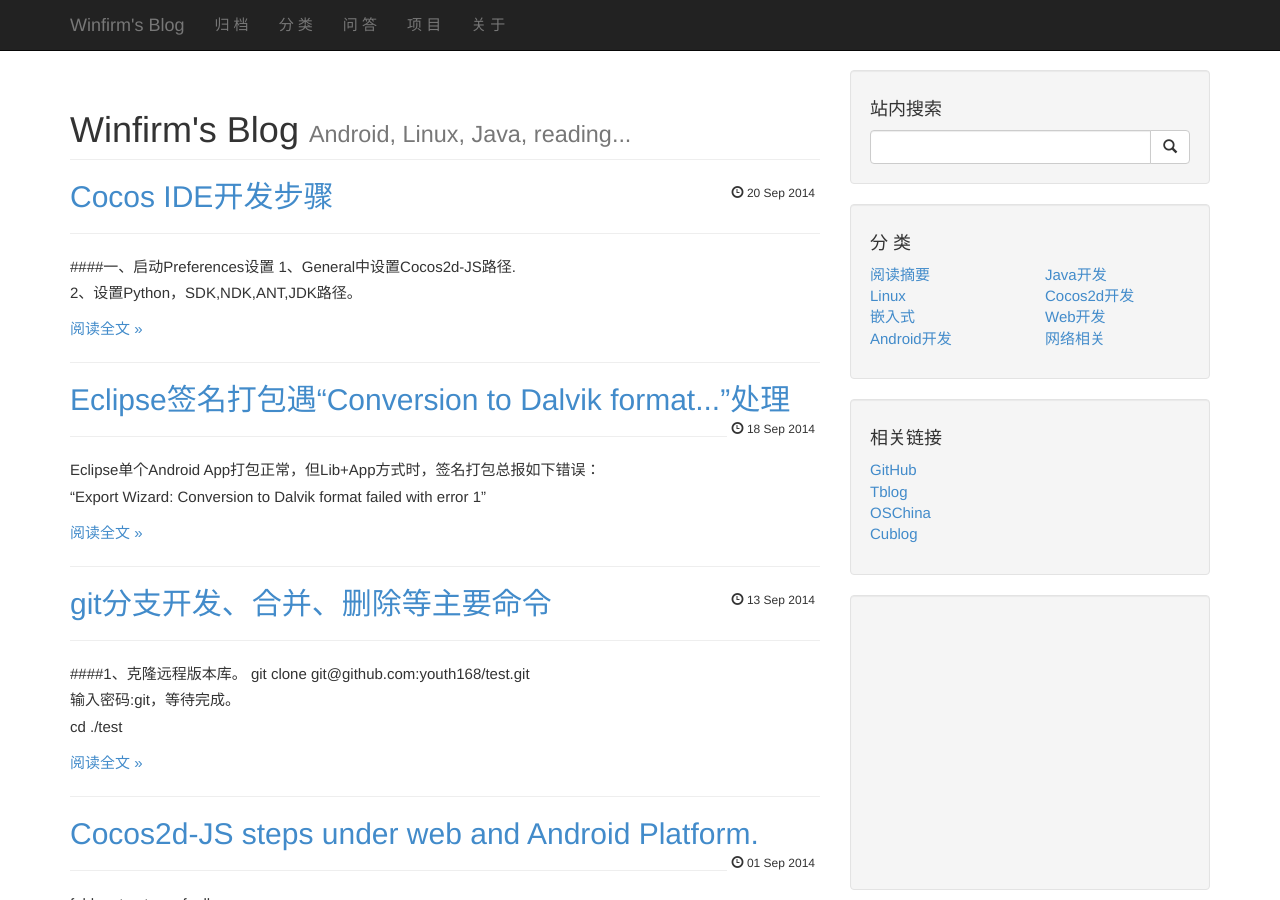
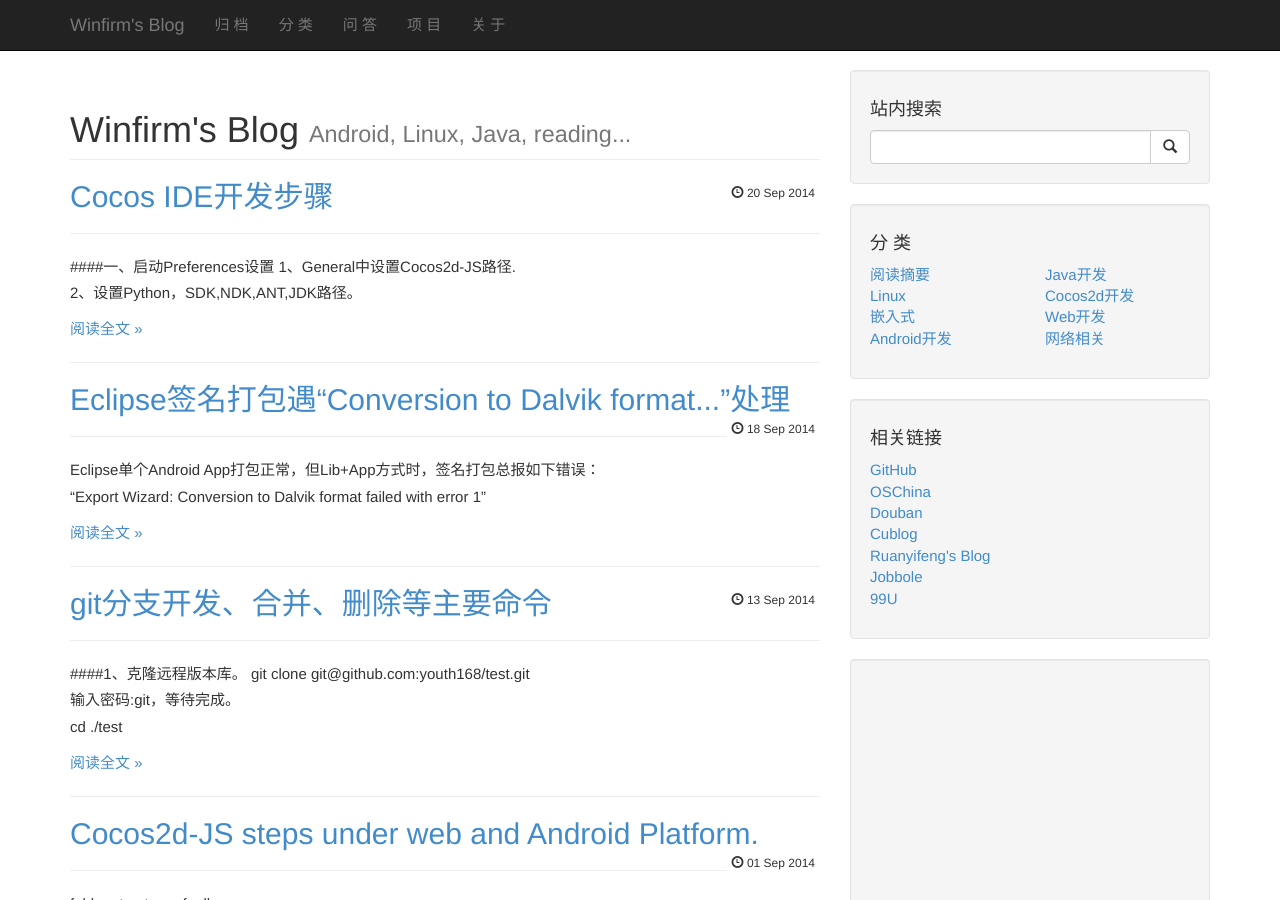
Before and after one commit to wdyggh/wdyggh.github.com, a Jekyll site: the page built from index.html, in a window 1280 px wide and 900 px high. Built offline with Jekyll 4.4.1, drawn with Linux system fonts in a browser that asks for light colours; Markdown is read by kramdown in place of the engine named in the settings; the list of posts is cut into pages by our own code; comment, search, counter and statistics services are not loaded.

Commit message:
Update default.html

```diff
--- a/_layouts/default.html
+++ b/_layouts/default.html
@@ -176,13 +176,8 @@
             </h4>
             <ul class="list-unstyled">
               <li>
-                <a href="https://github.com/winfirm">
+                <a href="https://github.com/panxw">
                   GitHub
-                </a>
-              </li>
-              <li>
-                <a href="http://t.qq.com/allthelucky">
-                  Tblog
                 </a>
               </li>
               <li>
@@ -191,8 +186,28 @@
                 </a>
               </li>
               <li>
-                <a href=" http://blog.chinaunix.net/uid/22985736.html">
+                <a href="http://www.douban.com/people/38430153/">
+                  Douban
+                </a>
+              </li>
+              <li>
+                <a href="http://blog.chinaunix.net/uid/22985736.html">
                   Cublog
+                </a>
+              </li>
+              <li>
+                <a href="http://www.ruanyifeng.com/blog/">
+                  Ruanyifeng's Blog
+                </a>
+              </li>
+              <li>
+                <a href="http://blog.jobbole.com/">
+                  Jobbole
+                </a>
+              </li>
+              <li>
+                <a href="http://99u.com/">
+                  99U
                 </a>
               </li>
             </ul>
```
